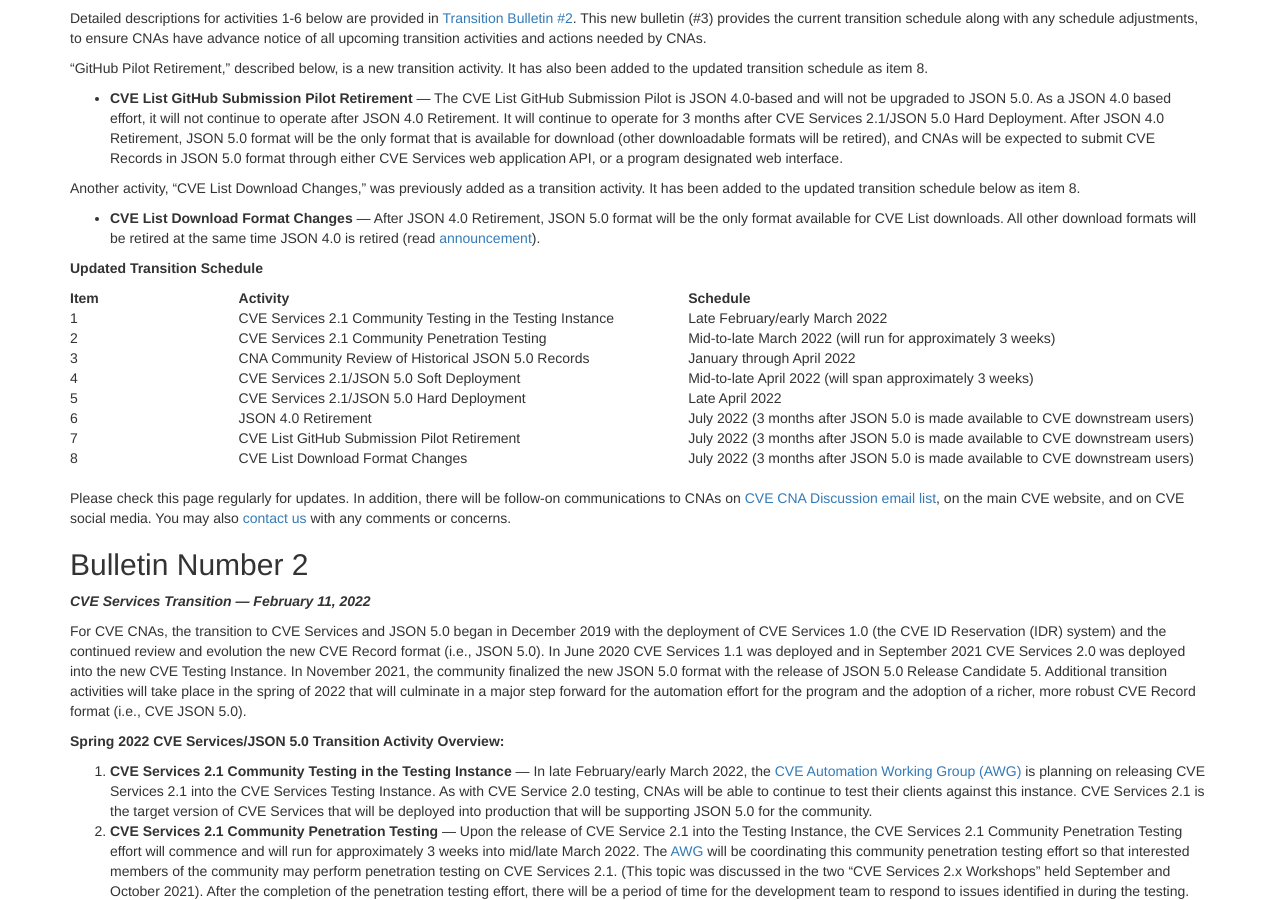
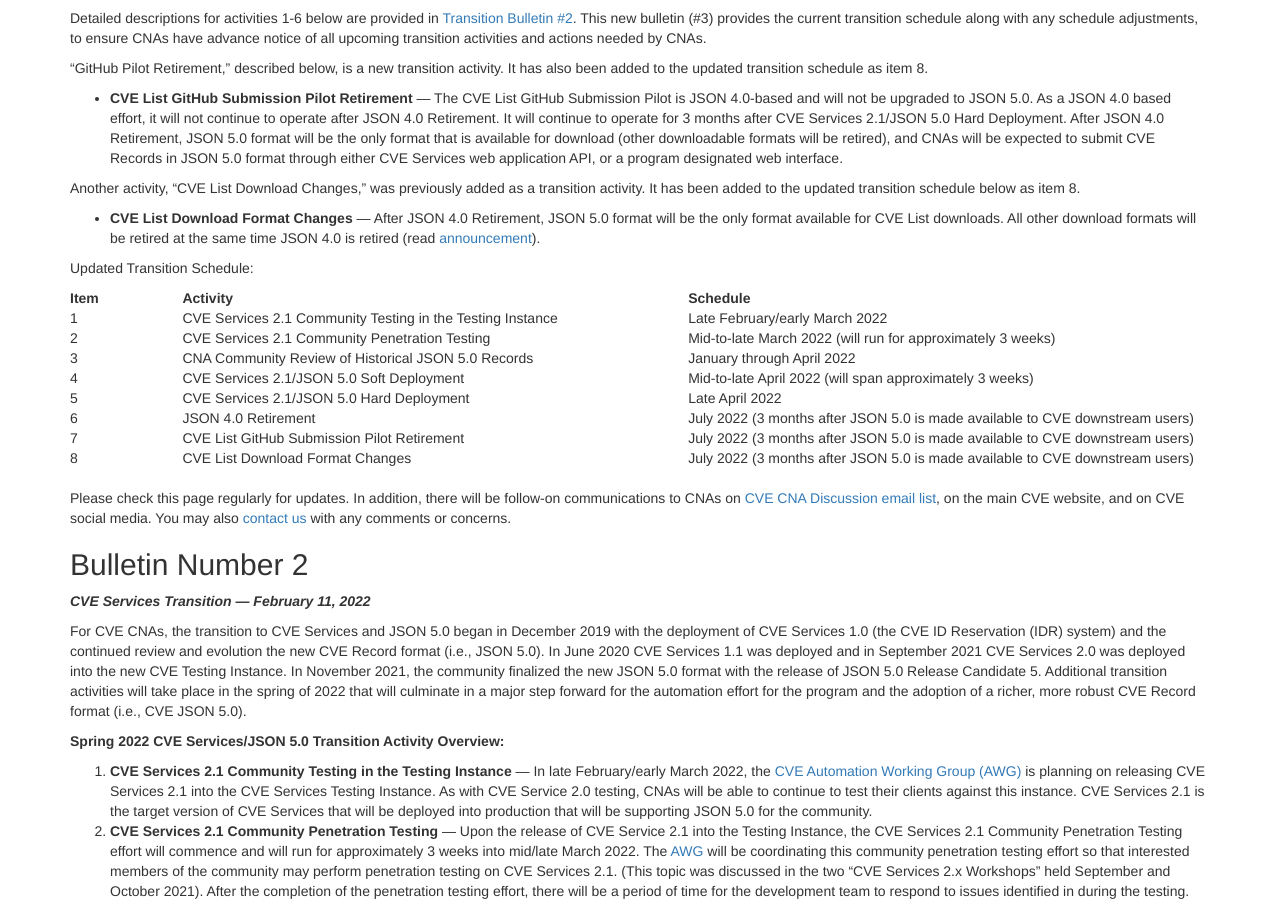
Before and after one commit to CVEProject/cveproject.github.io, a Jekyll site: the page built from automation-transition.md, in a window 1280 px wide and 900 px high, scrolled down 600 px. Built offline with Jekyll 4.4.1, drawn with Linux system fonts in a browser that asks for light colours; nearby versions of some CDN libraries.

Commit message:
Update automation-transition.md

```diff
--- a/automation-transition.md
+++ b/automation-transition.md
@@ -29,13 +29,13 @@ Another activity, “CVE List Download Changes,” was previously added as a tra
 
 * <strong>CVE List Download Format Changes</strong> &mdash; After JSON 4.0 Retirement, JSON 5.0 format will be the only format available for CVE List downloads. All other download formats will be retired at the same time JSON 4.0 is retired (read [announcement](https://www.cve.org/Media/News/item/blog/2022/01/18/CVE-List-Download-Formats-Are)).
 
-<strong>Updated Transition Schedule</strong>
+Updated Transition Schedule:
 <br>
 
   <table style="padding-left:5%;padding-left:30%;">
     <tr>
-      <th style="width:15%">Item</th>
-      <th style="width:40%">Activity</th>
+      <th style="width:10%">Item</th>
+      <th style="width:45%">Activity</th>
       <th style="width:45%">Schedule</th>
     </tr>
     <tr>
```
